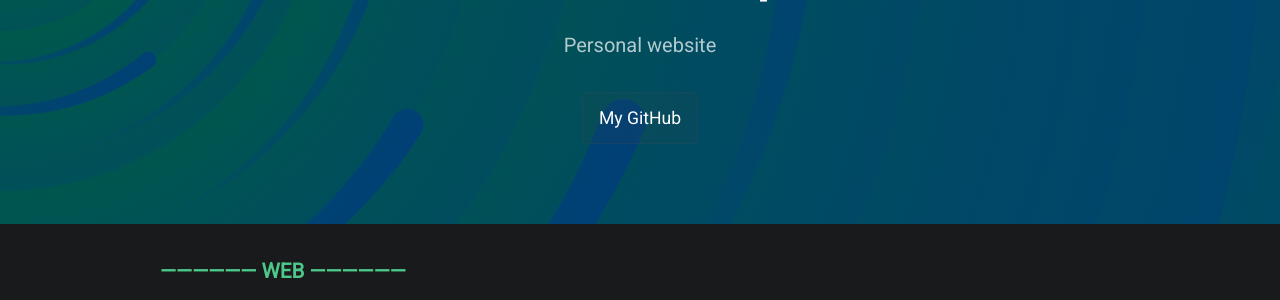
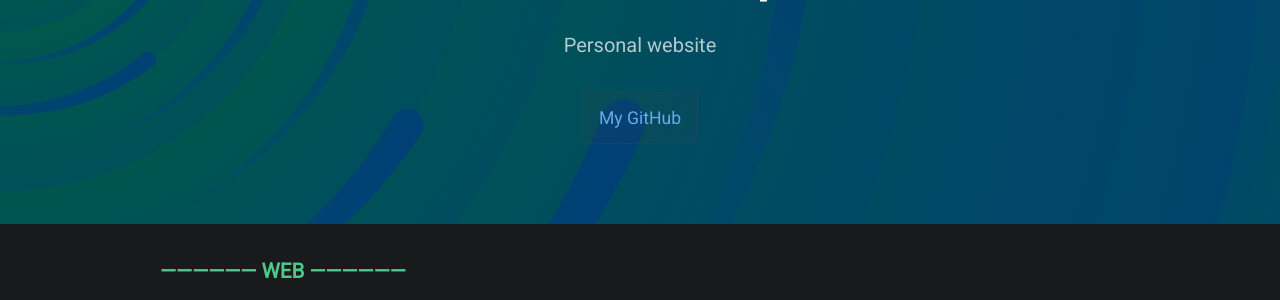
Before and after one commit to PouletEnSlip/pouletenslip.github.io, a Jekyll site: the page built from index.md, in a window 1280 px wide. Shown: the part 129-429 px from the top of the page. Built offline with Jekyll 4.4.1, drawn with Linux system fonts in a browser that asks for light colours; comment, search, counter and statistics services are not loaded; our own code applies the rules of GitHub Pages for plain Markdown files.

Commit message:
Update jekyll-theme-cayman.scss

```diff
--- a/_sass/jekyll-theme-cayman.scss
+++ b/_sass/jekyll-theme-cayman.scss
@@ -44,7 +44,7 @@ a {
   font-family: "Roboto";
   display: inline-block;
   margin-bottom: 1rem;
-  color: #fff;
+  background: rgba(255, 255, 255, .7);
   background: rgba(75, 75, 75, .1);
   border-color: rgba(75, 75, 75, .2);
   border-style: solid;
@@ -53,7 +53,6 @@ a {
   transition: .2s;
 
   &:hover {
-    //color: rgba(75, 75, 75, .8);
     text-decoration: none;
     background: rgba(75, 75, 75, .2);
     border-color: rgba(75, 75, 75, .3);
```
